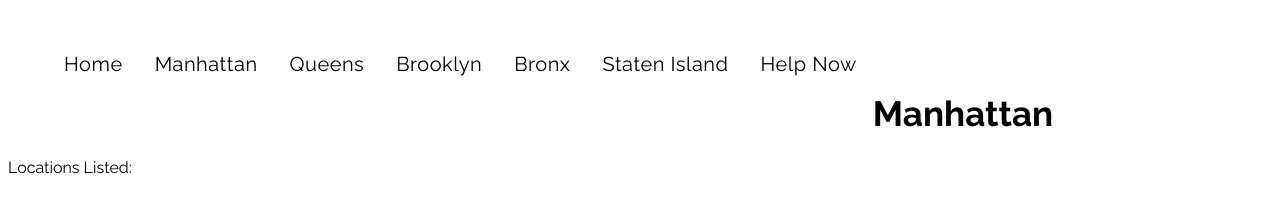
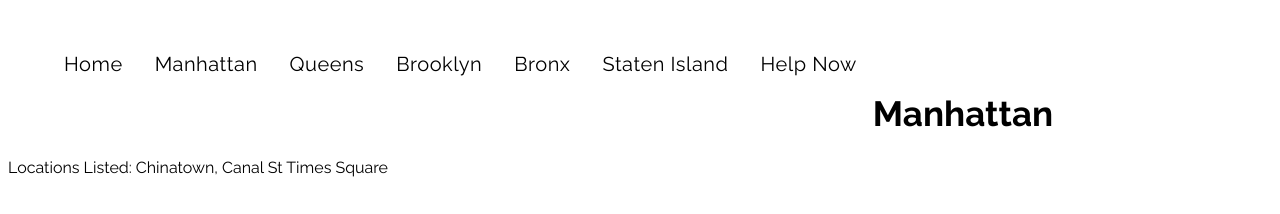
Before and after one commit to 03lizchavez/seniorproject, a plain HTML site: page Manhattan.html in a window 1280 px wide. Drawn offline with Linux system fonts and the light colour scheme.

Commit message:
small addition

```diff
--- a/Manhattan.html
+++ b/Manhattan.html
@@ -24,8 +24,10 @@
             </nav>
         </div>
         <h1><b>Manhattan</b></h1>
-        <!--<link href="https://abc7ny.com/post/couple-long-island-trampled-illegal-vendors-soho-after-nypd-raid-canal-street/15481561/"></a>-->
+        <!--<link href="https://www.amny.com/news/nypd-busts-illegal-chinatown-vendors-january-2025/"></a>-->
         Locations Listed:
+        Chinatown, Canal St
+        Times Square
         <ul></ul>
     </body>
 </html>
```
